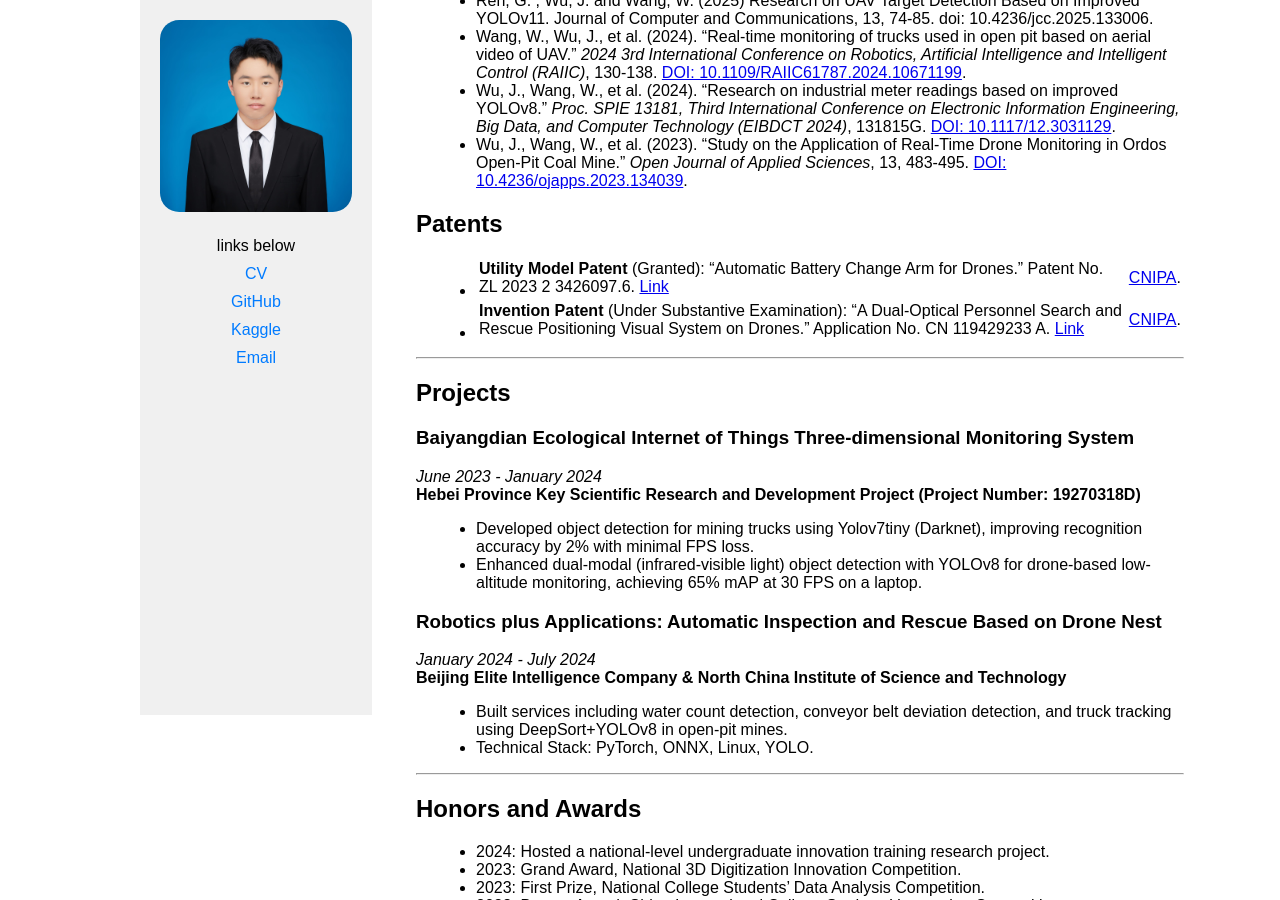
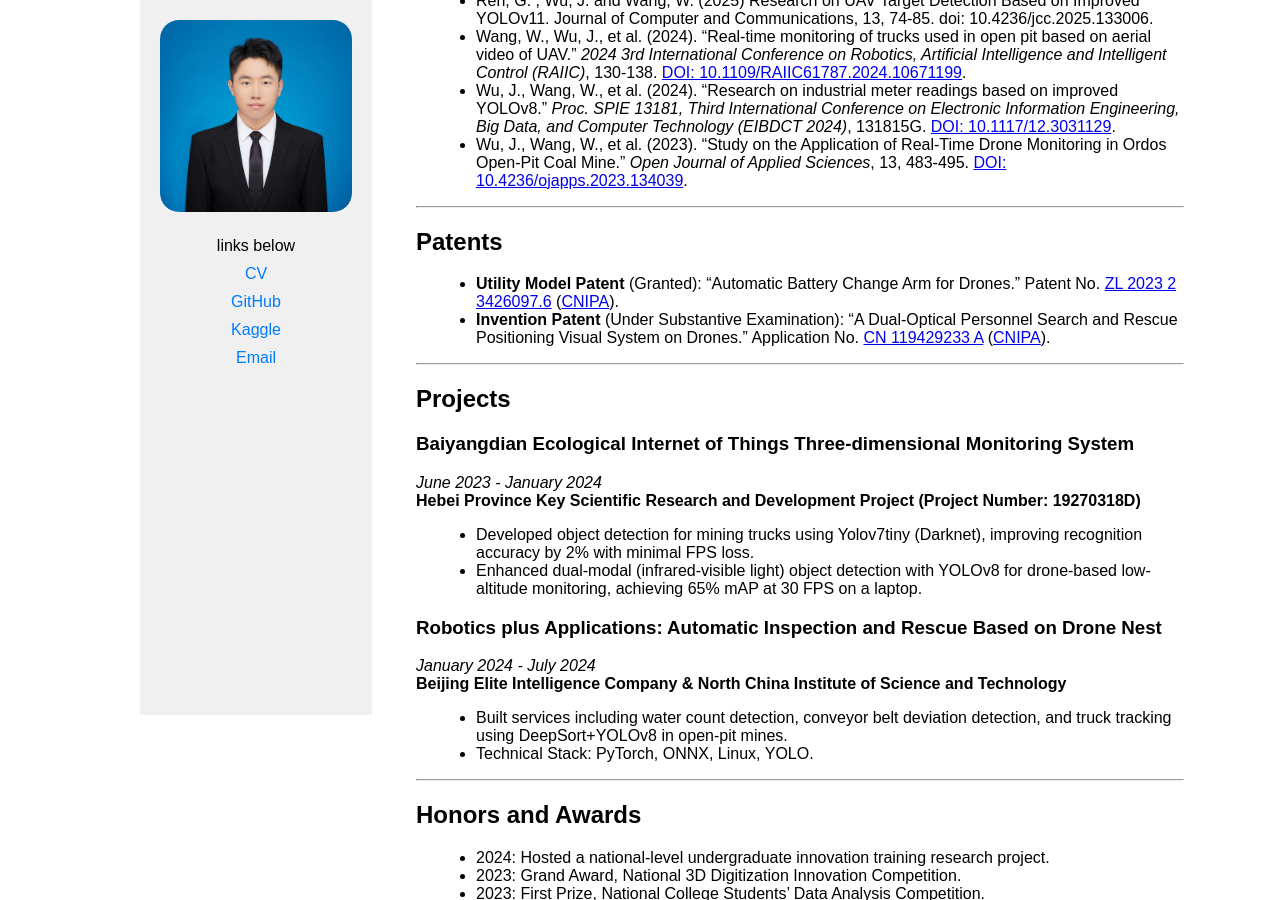
Before and after one commit to 4everWZ/4everwz.github.io, a Jekyll site: the page built from index.md, in a window 1280 px wide and 900 px high, scrolled down 634 px. Built offline with Jekyll 4.4.1, drawn with Linux system fonts in a browser that asks for light colours.

Commit message:
Update invention patent

```diff
--- a/index.md
+++ b/index.md
@@ -30,9 +30,12 @@ I am an undergraduate student pursuing a Bachelor's Degree in Computer Science a
 - Wu, J., Wang, W., et al. (2024). "Research on industrial meter readings based on improved YOLOv8." *Proc. SPIE 13181, Third International Conference on Electronic Information Engineering, Big Data, and Computer Technology (EIBDCT 2024)*, 131815G. [DOI: 10.1117/12.3031129](https://doi.org/10.1117/12.3031129).
 - Wu, J., Wang, W., et al. (2023). "Study on the Application of Real-Time Drone Monitoring in Ordos Open-Pit Coal Mine." *Open Journal of Applied Sciences*, 13, 483-495. [DOI: 10.4236/ojapps.2023.134039](https://doi.org/10.4236/ojapps.2023.134039).
 
+---
+
 ## Patents
-- **Utility Model Patent** (Granted): "Automatic Battery Change Arm for Drones." Patent No. ZL 2023 2 3426097.6. [Link](https://worldwide.espacenet.com/publicationDetails/biblio?CC=CN&NR=221214664U&KC=U&FT=D) | [CNIPA](https://pss-system.cponline.cnipa.gov.cn/documents/detail?prevPageTit=changgui).
-- **Invention Patent** (Under Substantive Examination): "A Dual-Optical Personnel Search and Rescue Positioning Visual System on Drones." Application No. CN 119429233 A. [Link](https://worldwide.espacenet.com/publicationDetails/biblio?CC=CN&NR=119429233A&KC=A&FT=D) | [CNIPA](https://pss-system.cponline.cnipa.gov.cn/documents/detail?prevPageTit=changgui).
+- **Utility Model Patent** (Granted): "Automatic Battery Change Arm for Drones." Patent No. [ZL 2023 2 3426097.6](https://worldwide.espacenet.com/publicationDetails/biblio?CC=CN&NR=221214664U&KC=U&FT=D) ([CNIPA](https://pss-system.cponline.cnipa.gov.cn/documents/detail?prevPageTit=changgui)).
+- **Invention Patent** (Under Substantive Examination): "A Dual-Optical Personnel Search and Rescue Positioning Visual System on Drones." Application No. [CN 119429233 A](https://worldwide.espacenet.com/publicationDetails/biblio?CC=CN&NR=119429233A&KC=A&FT=D) ([CNIPA](https://pss-system.cponline.cnipa.gov.cn/documents/detail?prevPageTit=changgui)).
+
 
 ---
 
```
